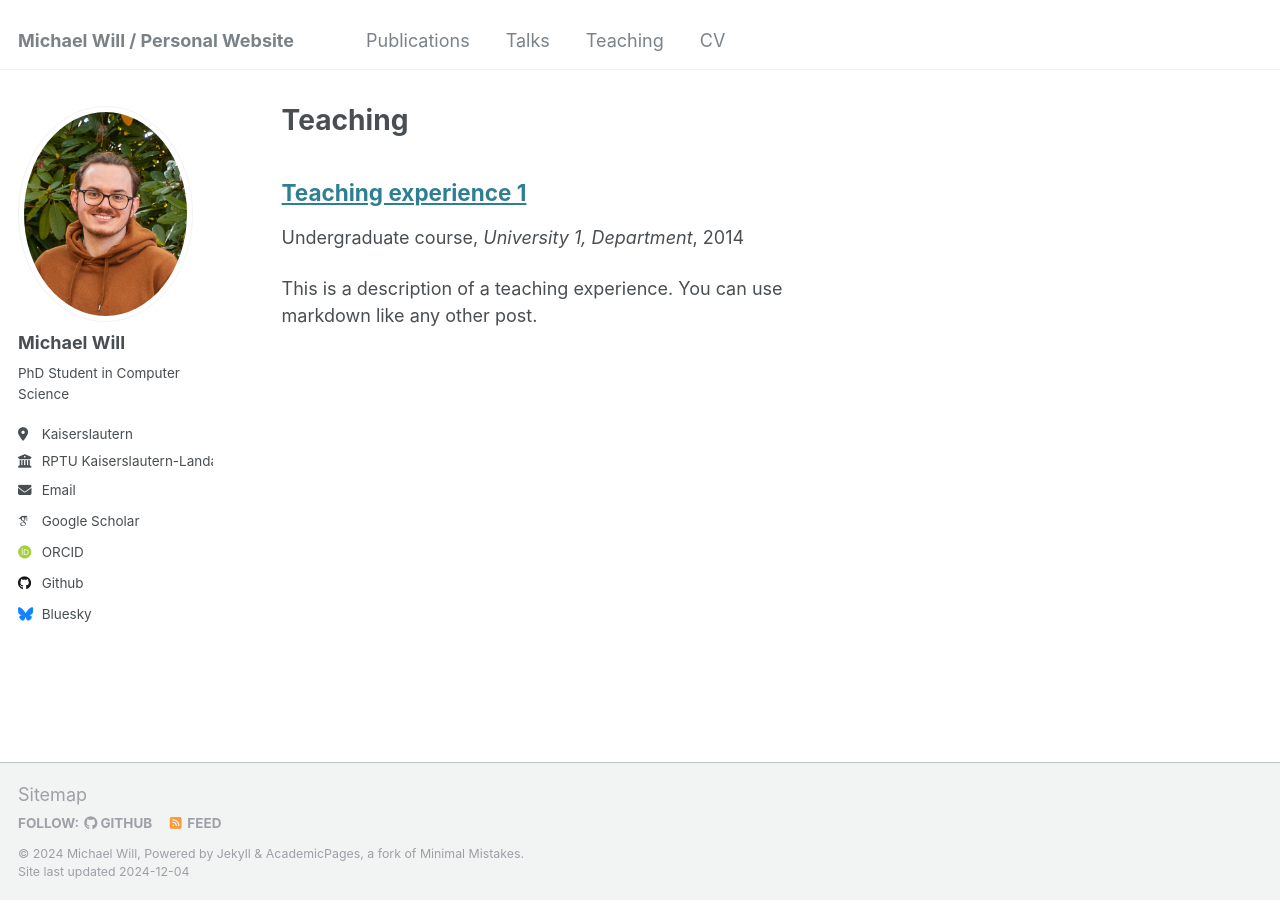
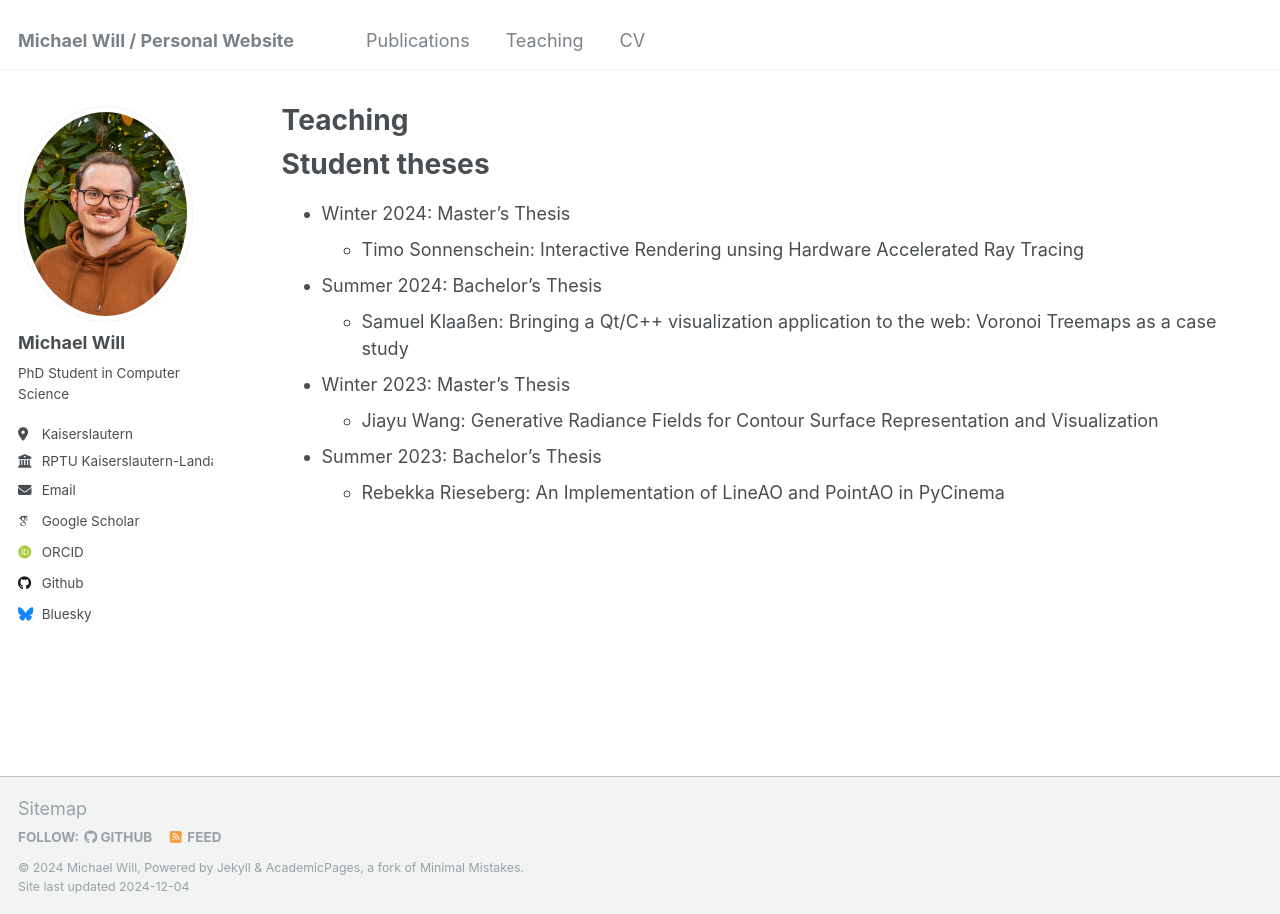
Before and after one commit to m-s-will/m-s-will.github.io, a Jekyll site: the page built from _pages/teaching.md, in a window 1280 px wide. Built offline with Jekyll 4.4.1, drawn with Linux system fonts in a browser that asks for light colours; some web fonts are replaced.

Commit message:
Added student theses

```diff
--- a/_data/navigation.yml
+++ b/_data/navigation.yml
@@ -8,8 +8,8 @@ main:
   - title: "Publications"
     url: /publications/
 
-  - title: "Talks"
-    url: /talks/
+#  - title: "Talks"
+#    url: /talks/
 
   - title: "Teaching"
     url: /teaching/
--- a/_pages/teaching.html
+++ /dev/null
@@ -1,12 +0,0 @@
----
-layout: archive
-title: "Teaching"
-permalink: /teaching/
-author_profile: true
----
-
-{% include base_path %}
-
-{% for post in site.teaching reversed %}
-  {% include archive-single.html %}
-{% endfor %}
--- /dev/null
+++ b/_pages/teaching.md
@@ -0,0 +1,26 @@
+---
+layout: archive
+title: "Teaching"
+permalink: /teaching/
+author_profile: true
+---
+
+{% include base_path %}
+
+{% for post in site.teaching reversed %}
+  {% include archive-single.html %}
+{% endfor %}
+
+Student theses
+======
+* Winter 2024: Master's Thesis
+  * Timo Sonnenschein: Interactive Rendering unsing Hardware Accelerated Ray Tracing
+
+* Summer 2024: Bachelor's Thesis
+  * Samuel Klaaßen: Bringing a Qt/C++ visualization application to the web: Voronoi Treemaps as a case study
+
+* Winter 2023: Master's Thesis
+  * Jiayu Wang: Generative Radiance Fields for Contour Surface Representation and Visualization
+
+* Summer 2023: Bachelor's Thesis
+  * Rebekka Rieseberg: An Implementation of LineAO and PointAO in PyCinema
--- a/_teaching/2014-spring-teaching-1.md
+++ /dev/null
@@ -1,20 +0,0 @@
----
-title: "Teaching experience 1"
-collection: teaching
-type: "Undergraduate course"
-permalink: /teaching/2014-spring-teaching-1
-venue: "University 1, Department"
-date: 2014-01-01
-location: "City, Country"
----
-
-This is a description of a teaching experience. You can use markdown like any other post.
-
-Heading 1
-======
-
-Heading 2
-======
-
-Heading 3
-======
```
